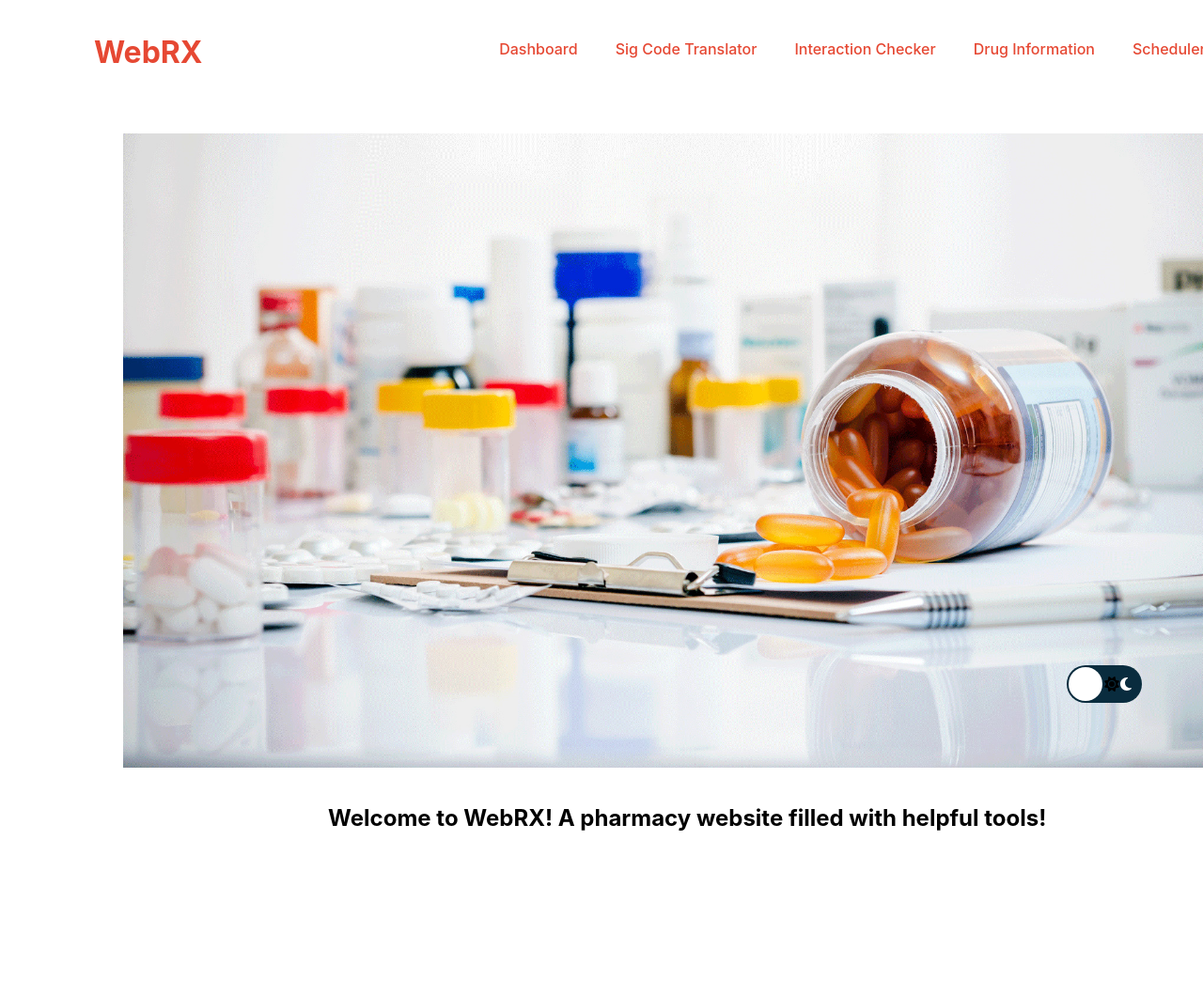
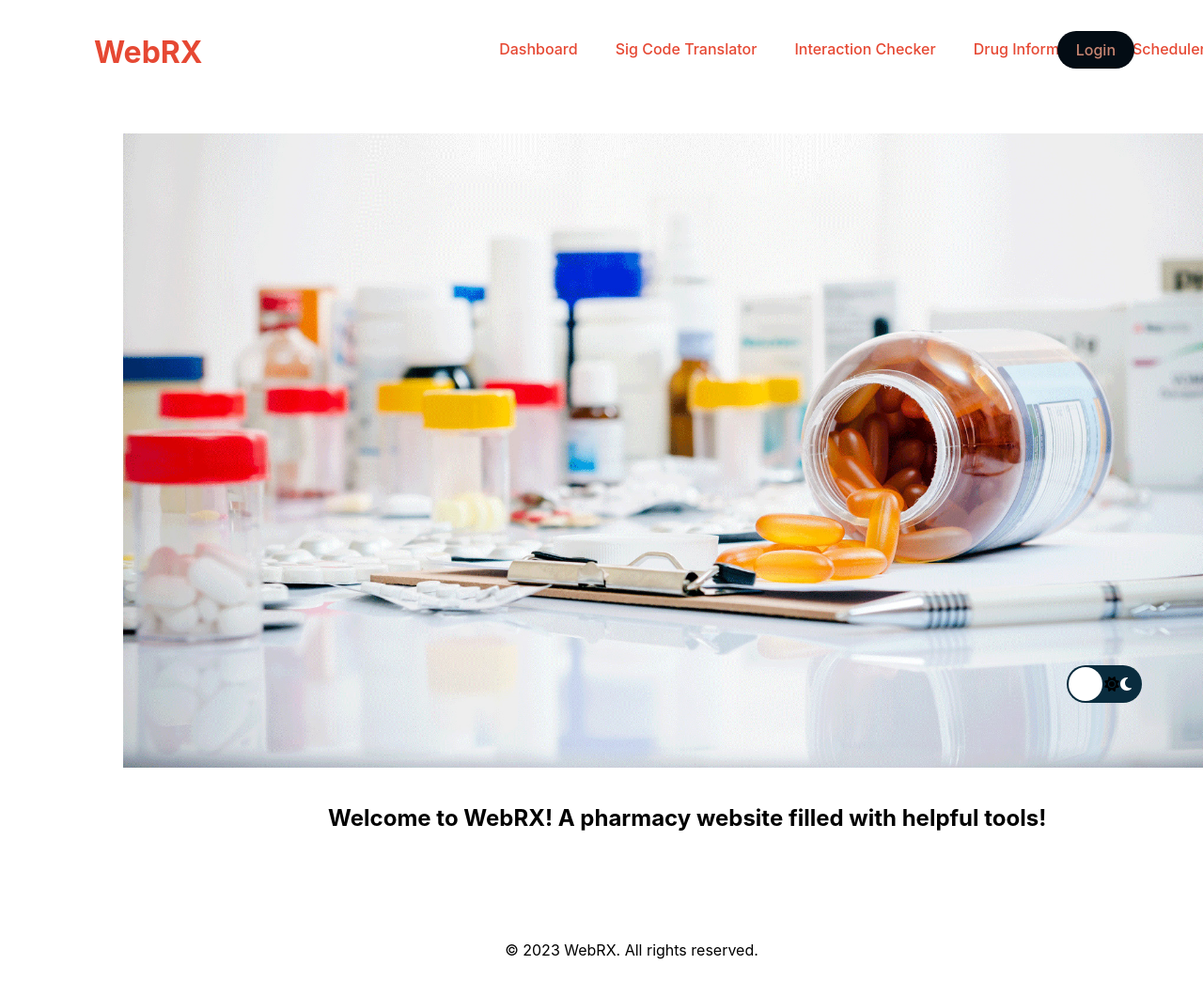
Before and after one commit to swagranger011/pharmacytexteditor, a React (Vite) app in the folder client/: page / in a window 1280 px wide. Shown: the top 1060 px of the page at 94% size. Before the commit the page ends 1026 px from the top, so only its background shows below. Built offline with nearby package versions, Linux system fonts and the light colour scheme.

Commit message:
Added Login button to the dashboard

```diff
--- a/client/src/Dashboard.jsx
+++ b/client/src/Dashboard.jsx
@@ -14,7 +14,7 @@ const Dashboard = () => {
         </header>
         <nav className="dashboard-nav">
             <ul>
-            <li><Link to="/dashboard">Dashboard</Link></li>
+            <li><Link to="/">Dashboard</Link></li>
             <li><Link to="/pharmacy-text-editor">Sig Code Translator</Link></li>
             <li><Link to="/interaction-checker">Interaction Checker</Link></li>
             <li><Link to="/drug-information">Drug Information</Link></li>
@@ -25,6 +25,14 @@ const Dashboard = () => {
             <img src={drugs} alt="Pharmacy" className="dashboard-image" style={{width: "1200px", height: "auto"}} />
             <h2>Welcome to WebRX! A pharmacy website filled with helpful tools!</h2>
         </main>
+        <Link to="/login" className="dashboard-login-link">
+            <button className="login-button">
+              <span className='btn-txt'>Login</span>
+            </button>
+        </Link>
+        <footer className="dashboard-footer">
+            <p>&copy; 2023 WebRX. All rights reserved.</p>
+        </footer>
     </div>
   );
 };
--- a/client/src/Login.css
+++ b/client/src/Login.css
@@ -4,9 +4,9 @@
   margin: 4px;
   position: fixed;
   /* Keeps the button fixed in place when scrolling */
-  top: 20px;
+  top: 29px;
   /* Distance from the top */
-  right: 109px;
+  right: 69px;
   /* Distance from the right */
   padding: 10px 20px;
   font-size: 16px;
@@ -128,7 +128,7 @@ form .message {
 }
 
 [data-theme="dark"] .login-button {
-  background-color: #eff2f5;
+  background-color: #c03d15;
   color: rgb(7, 1, 1);
 }
 
@@ -148,7 +148,7 @@ form .message {
 
 [data-theme="light"] .login-button {
   background-color: #030c14;
-  color: rgb(228, 222, 222);
+  color: #c98672;;
 }
 
 [data-theme="light"] .login-button:hover {
--- a/client/src/Login.jsx
+++ b/client/src/Login.jsx
@@ -15,22 +15,22 @@ const Login = () => {
     };
 
     return (
-        <div class="login-page">
-            <div class="form">
-                <form class="register-form">
+        <div className="login-page">
+            <div className="form">
+                <form className="register-form">
                     <input type="text" placeholder="name" />
                     <input type="password" placeholder="password" />
                     <input type="text" placeholder="email address" />
                     <button>create</button>
-                    <p class="message">Already registered? <a href="#">Sign In</a></p>
+                    <p className="message">Already registered? <a href="#">Sign In</a></p>
                 </form>
-                <form class="login-form">
+                <form className="login-form">
                     <input type="text" placeholder="username" />
                     <input type="password" placeholder="password" />
                     <button className="log-on">
                         <span className='btn-txt'>Login</span>
                     </button>
-                    <p class="message">Not registered? <a href="#">Create an account</a></p>
+                    <p className="message">Not registered? <a href="#">Create an account</a></p>
                 </form>
             </div>
             <button onClick={goBackToDashboard} className='button type1'> {/* Button to go back to dashboard */}
--- a/client/src/index.css
+++ b/client/src/index.css
@@ -13,6 +13,8 @@ code {
   font-family: source-code-pro, Menlo, Monaco, Consolas, 'Courier New',
     monospace;
 }
+
+
 
 nav ul {
     position: relative;
```
